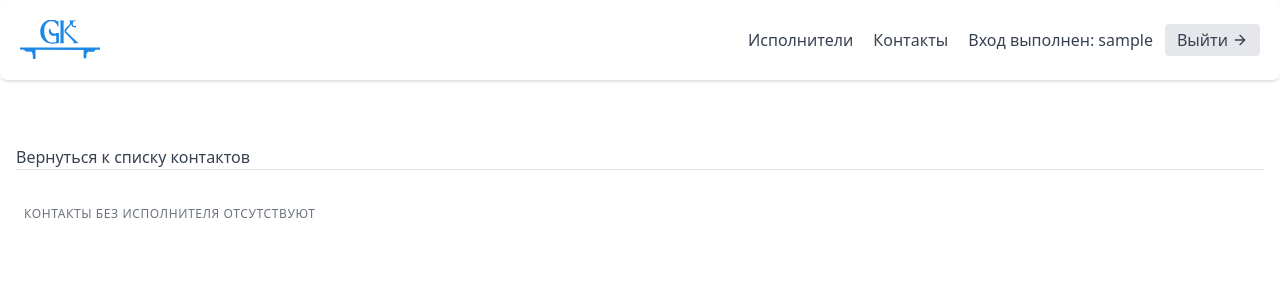
After one commit to 0tve/gk_crm, a Django app: page /leads/unassigned/ in a window 1280 px wide. The commit adds this page. Shown: the top 300 px of the page. Run offline with Django 4.2, Linux system fonts and the light colour scheme; the visitor is signed in with stand-in values (Sample User, id 1); data that the repository does not hold is empty; some libraries are stand-ins or nearby versions.

Commit message:
unassigned_lead_list added

```diff
--- a/leads/templates/leads/category_list.html
+++ b/leads/templates/leads/category_list.html
@@ -7,7 +7,9 @@
       <a href="{% url 'leads:lead-list' %}" class="hover:text-blue-500">Вернуться к списку контактов</a>
       <div class="w-full py-6 flex justify-between items-end border-t border-gray-200">
         <h1 class="text-4xl text-gray-800">Категории</h1>
+        {% if request.user.is_organisor %}
         <a href="{% url 'leads:category-create' %}" class="hover:text-blue-500">Добавить категорию</a>
+        {% endif %}
       </div>
       <div class="flex flex-col w-full">
         <div class="-my-2 overflow-x-auto sm:-mx-6 lg:-mx-8">
--- a/leads/templates/leads/lead_category_update.html
+++ b/leads/templates/leads/lead_category_update.html
@@ -11,7 +11,7 @@
             <div class="w-full flex items-center justify-between space-x-6">
             <h1 class="text-gray-900 text-3xl title-font font-medium mb-4">{{ lead.first_name }} {{ lead.last_name }}</h1>
                 {% if lead.profile_picture %}
-                <img class="w-10 h-10 bg-gray-300 rounded-full flex-shrink-0" src="{{ lead.profile_picture.url }}" alt="">
+                <img class="w-12 h-12 bg-gray-300 rounded-full flex-shrink-0" src="{{ lead.profile_picture.url }}" alt="">
                 {% endif %}
             </div>
             <div class="flex mb-4">
--- a/leads/templates/leads/lead_update.html
+++ b/leads/templates/leads/lead_update.html
@@ -11,7 +11,7 @@
             <div class="w-full flex items-center justify-between space-x-6">
             <h1 class="text-gray-900 text-3xl title-font font-medium mb-4">{{ lead.first_name }} {{ lead.last_name }}</h1>
                 {% if lead.profile_picture %}
-                <img class="w-10 h-10 bg-gray-300 rounded-full flex-shrink-0" src="{{ lead.profile_picture.url }}" alt="">
+                <img class="w-12 h-12 bg-gray-300 rounded-full flex-shrink-0" src="{{ lead.profile_picture.url }}" alt="">
                 {% endif %}
             </div>
             <div class="flex mb-4">
--- /dev/null
+++ b/leads/templates/leads/unassigned_lead_list.html
@@ -0,0 +1,41 @@
+{% extends "base.html" %}
+{% load static %}
+
+{% block content %}
+<section class="text-gray-700 body-font">
+    <div class="flex container mx-auto flex-wrap justify-between">
+        <a href="{% url 'leads:lead-list' %}" class="my-6 mx-4 hover:text-blue-500 border-b border-gray-200 w-full">Вернуться к списку контактов</a>
+        {% if unassigned_leads.exists %}
+        <div class="flex flex-wrap w-full">
+            <div class="ml-4 w-full">
+                <h1 class="text-4xl text-gray-800">Неназначенные контакты</h1>
+            </div>
+            {% for lead in unassigned_leads %}
+            <div class="p-4 lg:w-1/2 md:w-full">
+                <div class="flex border-2 rounded-lg border-gray-200 p-8 sm:flex-row flex-col">
+                    <div class="w-16 h-16 sm:mr-8 sm:mb-0 mb-4 inline-flex items-center justify-center rounded-full flex-shrink-0">
+                        <img src="{% static 'images/default-profile-pic.jpg' %}" alt="">
+                    </div>
+                    <div class="flex-grow">
+                        <h2 class="text-gray-900 text-lg title-font font-medium mb-3">
+                            {{ lead.first_name }} {{ lead.last_name }}
+                        </h2>
+                        <p class="whitespace-pre-line">{{ lead.description }}
+                        </p>
+                        <a href="{% url 'leads:assign-agent' lead.pk %}" class="mt-3 text-blue-500 hover:text-blue-600 inline-flex items-center">
+                            Назначить ответственного
+                            <svg fill="none" stroke="currentColor" stroke-linecap="round" stroke-linejoin="round" stroke-width="2" class="w-4 h-4 ml-2" viewBox="0 0 24 24">
+                                <path d="M5 12h14M12 5l7 7-7 7"></path>
+                            </svg>
+                        </a>
+                    </div>
+                </div>
+            </div>
+            {% endfor %}
+        </div>
+        {% else %}
+        <p class="px-6 py-3 text-left text-xs font-medium text-gray-500 uppercase tracking-wider">Контакты без исполнителя отсутствуют</p>
+        {% endif %}
+    </div>
+</section>
+{% endblock content %}
--- a/leads/urls.py
+++ b/leads/urls.py
@@ -1,6 +1,6 @@
 from django.urls import path
 from .views import (
-    LeadListView, LeadDetailView, LeadCreateView, LeadUpdateView, LeadDeleteView,
+    LeadListView, UnassignedLeadListView, LeadDetailView, LeadCreateView, LeadUpdateView, LeadDeleteView,
     AssignAgentView, CategoryListView,
     CategoryDetailView, LeadCategoryUpdateView, CategoryCreateView,
     CategoryUpdateView, CategoryDeleteView,
@@ -11,6 +11,7 @@ app_name = "leads"
 
 urlpatterns = [
     path('', LeadListView.as_view(), name='lead-list'),
+    path('unassigned/', UnassignedLeadListView.as_view(), name='unassigned-lead-list'),
     path('<int:pk>/', LeadDetailView.as_view(), name='lead-detail'),
     path('<int:pk>/update/', LeadUpdateView.as_view(), name='lead-update'),
     path('<int:pk>/delete/', LeadDeleteView.as_view(), name='lead-delete'),
--- a/leads/views.py
+++ b/leads/views.py
@@ -120,6 +120,20 @@ class LeadListView(LoginRequiredMixin, generic.ListView):
         return context
 
 
+class UnassignedLeadListView(LoginRequiredMixin, generic.ListView):
+    template_name = "leads/unassigned_lead_list.html"
+    context_object_name = "unassigned_leads"
+
+    def get_queryset(self):
+        user = self.request.user
+        if user.is_organisor:
+            queryset = Lead.objects.filter(
+                organisation=user.userprofile,
+                agent__isnull=True
+            )
+        return queryset
+
+
 class LeadDetailView(LoginRequiredMixin, generic.DetailView):
     template_name = "leads/lead_detail.html"
     context_object_name = "lead"
@@ -207,7 +221,7 @@ class AssignAgentView(OrganisorAndLoginRequiredMixin, generic.FormView):
         return kwargs
 
     def get_success_url(self):
-        return reverse("leads:lead-list")
+        return reverse("leads:unassigned-lead-list")
 
     def form_valid(self, form):
         agent = form.cleaned_data["agent"]
--- a/templates/navbar.html
+++ b/templates/navbar.html
@@ -2,7 +2,7 @@
 <header class="text-gray-700 body-font shadow overflow-hidden border-b border-gray-200 sm:rounded-lg mb-10">
     <div class="container mx-auto flex flex-wrap p-5 flex-col md:flex-row items-center">
       <a class='w-20 h-10' href="/">
-        <img src="{% static 'images/logo.png' %}" alt="Логотип">
+        <img src="{% static 'images/logo.svg' %}" alt="Логотип">
       </a>
       <nav class="md:ml-auto flex flex-wrap items-center text-base justify-center">
         {% if not request.user.is_authenticated %}
```
Also changed, not shown: leads/templates/leads/lead_list.html (+24 -37 lines), static/images/logo---.svg (added), static/images/logo--.png (renamed from static/images/logo.png), static/images/logo.svg (added).
